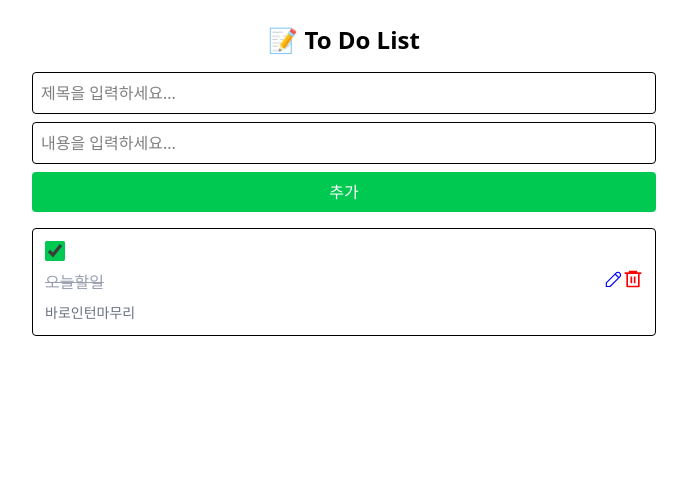
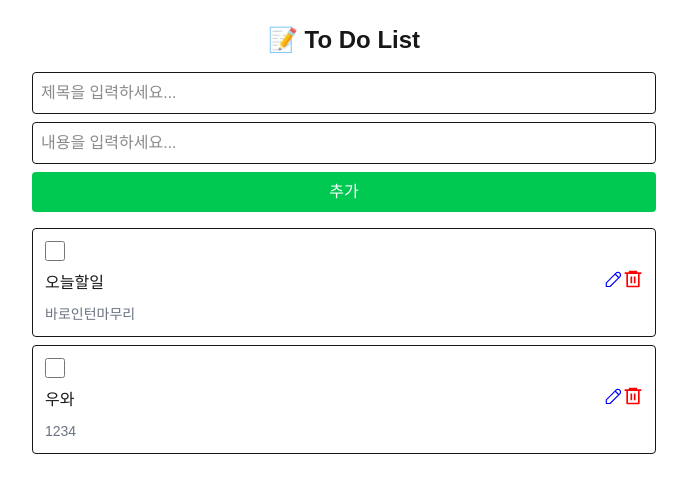
Before and after one commit to zzxx66052/baro-intern, a Next.js app: page /todo in a window 1280 px wide. Shown: the top 492 px of the page, without its empty margins (296-983 px from the left). Built offline with nearby package versions, Linux system fonts and the light colour scheme; data requests are answered from the project's data file.

Commit message:
낙관적 업데이트 수정부분 적용

```diff
--- a/db.json
+++ b/db.json
@@ -3,9 +3,16 @@
     {
       "title": "오늘할일",
       "contents": "바로인턴마무리",
-      "isCompleted": true,
+      "isCompleted": false,
       "createdAt": 1742116328738,
       "id": 1
+    },
+    {
+      "title": "우와",
+      "contents": "1234",
+      "isCompleted": false,
+      "createdAt": 1742117854156,
+      "id": 2
     }
   ]
 }
--- a/src/app/globals.css
+++ b/src/app/globals.css
@@ -3,7 +3,7 @@
 @tailwind components;
 @tailwind utilities;
 
-/* :root {
+:root {
   --background: #ffffff;
   --foreground: #171717;
 }
@@ -26,4 +26,4 @@ body {
   background: var(--background);
   color: var(--foreground);
   font-family: Arial, Helvetica, sans-serif;
-} */
+}
--- a/src/app/todo/_components/TodoItem.tsx
+++ b/src/app/todo/_components/TodoItem.tsx
@@ -11,25 +11,33 @@ const TodoItem = ({ todo }: { todo: Todo }) => {
   const [isEditing, setIsEditing] = useState(false);
   const [newTitle, setNewTitle] = useState(todo.title);
   const [newContents, setNewContents] = useState(todo.contents);
-  const [isCompleted, setIsCompleted] = useState(todo.isCompleted);
+  // const [isCompleted, setIsCompleted] = useState(todo.isCompleted);
 
   const queryClient = useQueryClient();
 
   const toggleMutation = useMutation({
-    mutationFn: async () => {
-      await updateTodo(todo.id, { isCompleted: !isCompleted });
+    mutationFn: async (updatedTodo: Partial<Todo>) => {
+      await updateTodo(todo.id, updatedTodo);
     },
     onMutate: async () => {
-      setIsCompleted((prev) => !prev);
       await queryClient.cancelQueries({ queryKey: ["todos"] });
-      return { previousTodos: queryClient.getQueryData(["todos"]) };
+
+      const previousTodos = queryClient.getQueryData<Todo[]>(["todos"]);
+
+      queryClient.setQueryData<Todo[]>(["todos"], (oldTodos) =>
+        oldTodos?.map((t) =>
+          t.id === todo.id ? { ...t, isCompleted: !t.isCompleted } : t
+        )
+      );
+
+      return { previousTodos };
     },
-    onError: (err, variables, context) => {
+    onError: (err, _, context) => {
       if (context?.previousTodos) {
         queryClient.setQueryData(["todos"], context.previousTodos);
       }
     },
-    onSuccess: () => {
+    onSettled: () => {
       queryClient.invalidateQueries({ queryKey: ["todos"] });
     },
   });
@@ -40,11 +48,27 @@ const TodoItem = ({ todo }: { todo: Todo }) => {
   });
 
   const updateMutation = useMutation({
-    mutationFn: () =>
-      updateTodo(todo.id, { title: newTitle, contents: newContents }),
-    onSuccess: () => {
+    mutationFn: async (updatedData: Partial<Todo>) => {
+      return updateTodo(todo.id, updatedData);
+    },
+    onMutate: async (updatedData) => {
+      await queryClient.cancelQueries({ queryKey: ["todos"] });
+
+      const previousTodos = queryClient.getQueryData<Todo[]>(["todos"]);
+
+      queryClient.setQueryData<Todo[]>(["todos"], (oldTodos) =>
+        oldTodos?.map((t) => (t.id === todo.id ? { ...t, ...updatedData } : t))
+      );
+
+      return { previousTodos };
+    },
+    onError: (err, _, context) => {
+      if (context?.previousTodos) {
+        queryClient.setQueryData(["todos"], context.previousTodos);
+      }
+    },
+    onSettled: () => {
       queryClient.invalidateQueries({ queryKey: ["todos"] });
-      setIsEditing(false);
     },
   });
 
@@ -53,7 +77,9 @@ const TodoItem = ({ todo }: { todo: Todo }) => {
       <input
         type="checkbox"
         checked={todo.isCompleted}
-        onChange={() => toggleMutation.mutate()}
+        onChange={() =>
+          toggleMutation.mutate({ isCompleted: !todo.isCompleted })
+        }
         className="mr-2 w-5 h-5 cursor-pointer accent-green-500"
       />
 
@@ -70,7 +96,14 @@ const TodoItem = ({ todo }: { todo: Todo }) => {
             className="rounded border p-1"
           />
           <button
-            onClick={() => updateMutation.mutate()}
+            onClick={() =>
+              updateMutation.mutate(
+                { title: newTitle, contents: newContents },
+                {
+                  onSuccess: () => setIsEditing(false),
+                }
+              )
+            }
             className="mt-2 rounded bg-blue-500 px-2 py-1 text-white hover:bg-blue-600"
           >
             저장
@@ -80,7 +113,6 @@ const TodoItem = ({ todo }: { todo: Todo }) => {
         <>
           <div className="flex justify-between items-center">
             <span
-              onClick={() => toggleMutation.mutate()}
               className={`cursor-pointer ${
                 todo.isCompleted ? "line-through text-gray-400" : ""
               }`}
```
Also changed, not shown: src/app/todo/_components/Darkmode.tsx (added).
